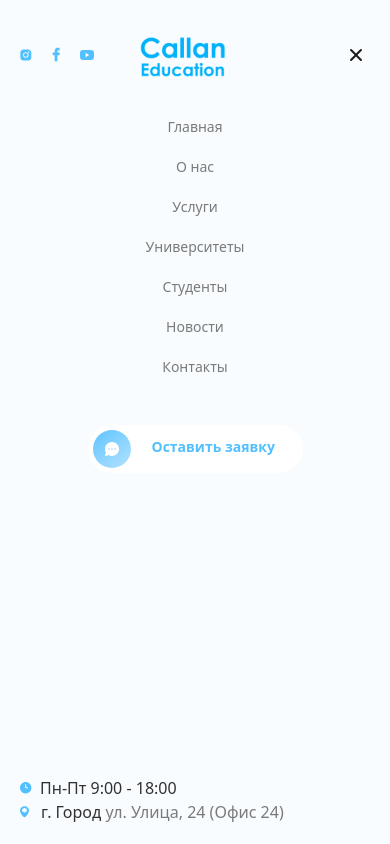
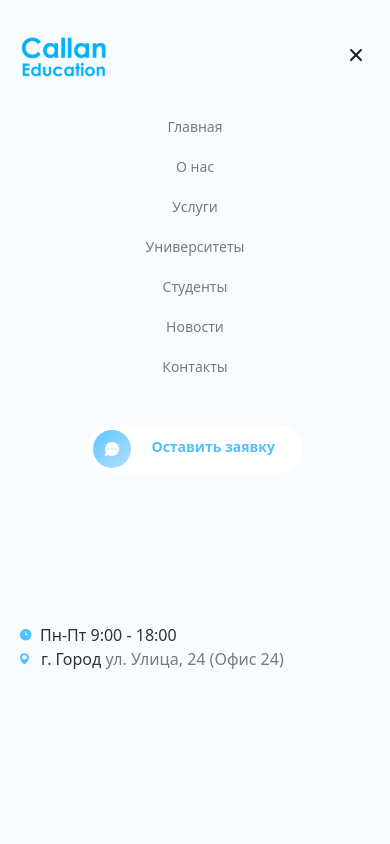
Before and after one commit to Deryjon/edu_lending_practice, a Vue app: page / in a window 390 px wide. Both pictures are taken after a click on the button 352 px from the left and 60 px from the top of the page. Shown: the top 844 px of the page. Built offline with nearby package versions, Linux system fonts and the light colour scheme.

Commit message:
fix: deleted links in mobile version (2023-06-18, 20:00)

```diff
--- a/src/layouts/HeaderLayout/components/HeaderLinks.vue
+++ b/src/layouts/HeaderLayout/components/HeaderLinks.vue
@@ -1,5 +1,5 @@
 <template>
-    <div class="footer-links  flex gap-5 order-1 lg:order-none items-center ">
+    <div class="footer-links hidden  lg:flex gap-5  items-center ">
         <a href="">
             <img class="w-[12px] h-[12px] lg:w-[15px] lg:h-[15px]" src="../../../assets/icons/inst-icon.svg" alt="social link">
         </a>
--- a/src/layouts/HeaderLayout/components/HeaderLogo.vue
+++ b/src/layouts/HeaderLayout/components/HeaderLogo.vue
@@ -1,5 +1,5 @@
 <template>
-    <div class="header-logo ml-[45px] lg:ml-0 w-[92px] lg:w-[110px] h-[45px] lg:h-[54px ] order-2 lg:order-none">
+    <div class="header-logo   lg:ml-0 w-[92px] lg:w-[110px] h-[45px] lg:h-[54px ] order-2 lg:order-none">
       <img src="../../../assets/images/logo.svg" alt="header-logo" />
     </div>
   </template>
--- a/src/layouts/HeaderLayout/components/HiddenMenu.vue
+++ b/src/layouts/HeaderLayout/components/HiddenMenu.vue
@@ -1,13 +1,13 @@
 <template>
   <div
-    class="hidden-menu bg-[#F8FCFF] fixed left-0 top-0 w-full h-full p-5 flex flex-col justify-between"
+    class="hidden-menu bg-[#F8FCFF] fixed left-0 top-0 w-full h-full p-5 flex flex-col "
   >
-    <div class="wrapper">
-      <div class="head flex items-center pt-3">
+    <div class="wrapper ">
+      <div class="head flex items-center justify-between pt-3">
         <HeaderLinks />
         <HeaderLogo @click="$emit('closeMenu')" class="order-2" />
         <button
-          class="close-btn ml-auto w-7 h-7 flex justify-center items-center order-3"
+          class="close-btn  w-7 h-7 flex justify-center items-center order-3"
           @click="$emit('closeMenu')"
         >
           <img src="../../../assets/icons/times.svg" alt="times-icon" />
@@ -40,7 +40,7 @@
         </button>
       </div>
     </div>
-    <div class="location-info">
+    <div class="location-info mt-[150px]">
       <div class="time flex items-center gap-2">
         <div class="icon">
           <img src="../../../assets/icons/location-time.svg" alt="" />
```
